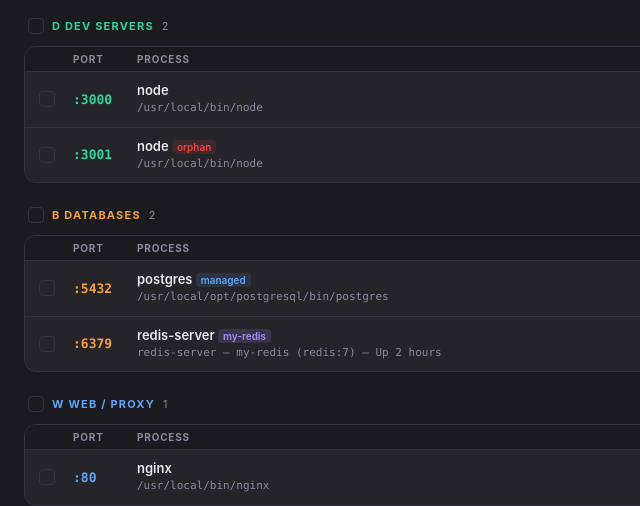
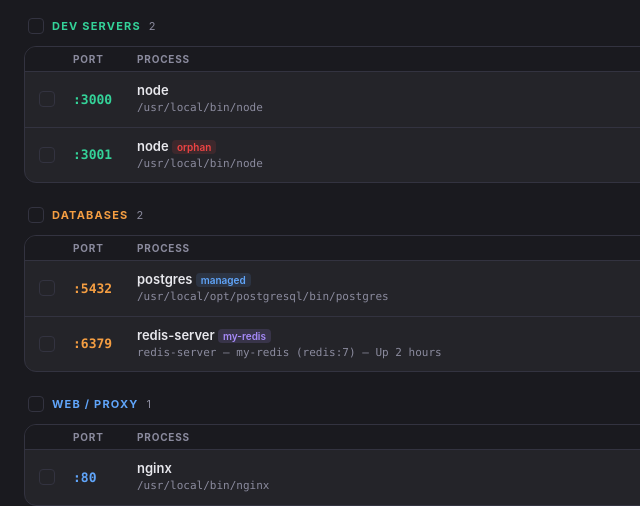
Before and after one commit to RajParmar2003/port-manager, a website: page src/index.html in a window 1280 px wide. Shown: the part 245-751 px from the top of the page, 0-640 px from the left. Drawn offline with Linux system fonts and the light colour scheme.

Commit message:
Fix path truncation, button spacing, remove category letter prefixes
- Split ps into two calls: command= alone (full path) + stats separately.
  macOS truncates command= to 16 chars when combined with other fields.
- Add 4px margin between copy-url and copy-path buttons
- Remove D/B/W/A/? letter prefixes from category group headers
- Verified: python3 http.server on :9876 detected with full path
  /Library/Frameworks/Python.framework/Versions/3.12/.../Python

```diff
--- a/src/index.html
+++ b/src/index.html
@@ -217,7 +217,7 @@
       width: 28px; height: 28px; border-radius: 6px;
       background: rgba(52,211,153,0.1); color: var(--green);
       display: flex; align-items: center; justify-content: center;
-      opacity: 0; transition: all 0.12s;
+      opacity: 0; transition: all 0.12s; margin-left: 4px;
     }
     .port-row:hover .copy-path-btn { opacity: 1; }
     .copy-path-btn:hover { background: var(--green); color: #fff; }
@@ -438,13 +438,13 @@ function invokeCommand(cmd, args) {
 
 // ─── Category config ───────────────────────────────────────────────────────
 var CATEGORIES = {
-  "Dev Servers": { color: "#34d399", icon: "D" },
-  "Databases":   { color: "#f59e42", icon: "B" },
-  "Web / Proxy": { color: "#60a5fa", icon: "W" },
-  "Containers":  { color: "#a78bfa", icon: "C" },
-  "Apps":        { color: "#f472b6", icon: "A" },
-  "System":      { color: "#94a3b8", icon: "S" },
-  "Other":       { color: "#64748b", icon: "?" }
+  "Dev Servers": { color: "#34d399" },
+  "Databases":   { color: "#f59e42" },
+  "Web / Proxy": { color: "#60a5fa" },
+  "Containers":  { color: "#a78bfa" },
+  "Apps":        { color: "#f472b6" },
+  "System":      { color: "#94a3b8" },
+  "Other":       { color: "#64748b" }
 };
 
 // ─── State ─────────────────────────────────────────────────────────────────
@@ -709,7 +709,7 @@ function render() {
 
         html += '<div class="group"><div class="group-header"><div class="group-header-left">';
         html += '<div class="checkbox' + (allSel ? ' checked' : '') + '" onclick="toggleGroup(\'' + esc(catName) + '\')">' + (allSel ? '&#10003;' : '') + '</div>';
-        html += '<span class="group-label" style="color:' + catInfo.color + '">' + catInfo.icon + ' ' + esc(catName) + '</span>';
+        html += '<span class="group-label" style="color:' + catInfo.color + '">' + esc(catName) + '</span>';
         html += '<span class="group-count">' + items.length + '</span></div>';
         html += '<button class="btn btn-sm" style="background:' + rgbaFrom(catInfo.color, 0.08) + ';color:' + catInfo.color + ';border:1px solid ' + rgbaFrom(catInfo.color, 0.2) + '"';
         html += ' onclick="openModal(\'group\',\'' + esc(catName) + '\')">Kill group</button></div>';
```
Also changed, not shown: 1 other file.
